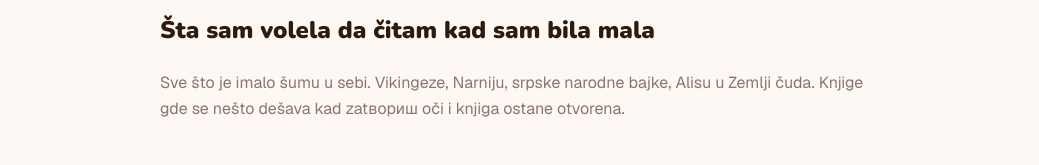
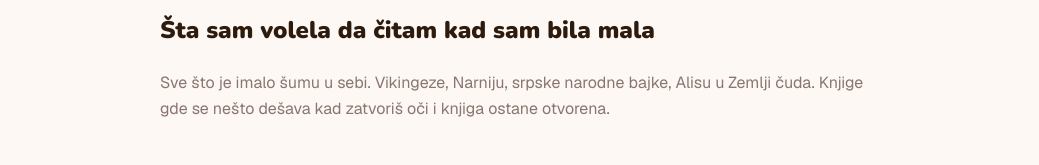
Before and after one commit to tvojvajbkod/sajt-sa-blogom, a Next.js app: page /o-meni in a window 1280 px wide. Shown: the part 787-952 px from the top of the page, without its empty margins (120-1159 px from the left). Built offline with nearby package versions, Linux system fonts and the light colour scheme.

Commit message:
Ispravka: zamenjena ćirilična slova latiničnim u o-meni stranici
Co-Authored-By: Claude Sonnet 4.6 <noreply@anthropic.com>

```diff
--- a/src/app/o-meni/page.tsx
+++ b/src/app/o-meni/page.tsx
@@ -48,7 +48,7 @@ export default function OMeniPage() {
           <p className="text-muted leading-relaxed">
             Sve što je imalo šumu u sebi. Vikingeze, Narniju, srpske narodne
             bajke, Alisu u Zemlji čuda. Knjige gde se nešto dešava kad
-            zatвориш oči i knjiga ostane otvorena.
+            zatvoriš oči i knjiga ostane otvorena.
           </p>
 
           <h2 className="font-display font-black text-2xl text-foreground mt-10">Kontakt za medije i škole</h2>
```
